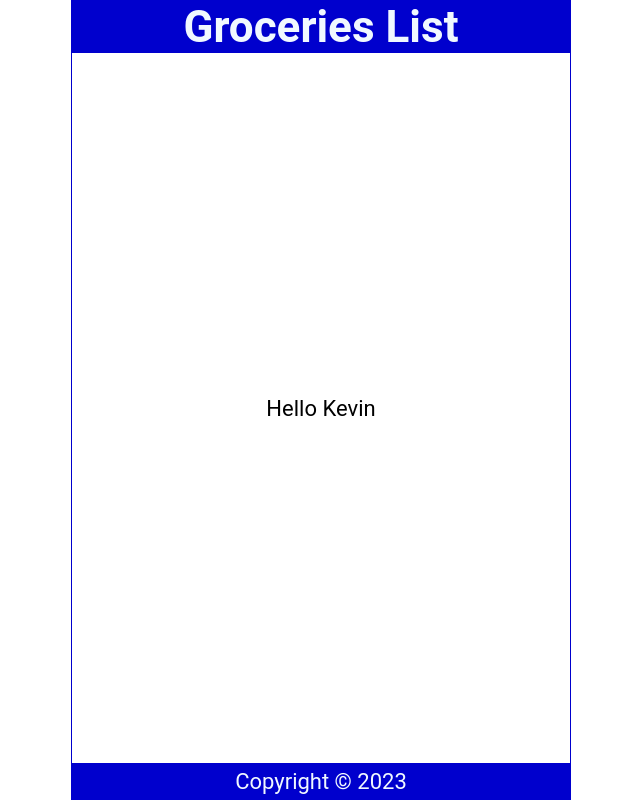
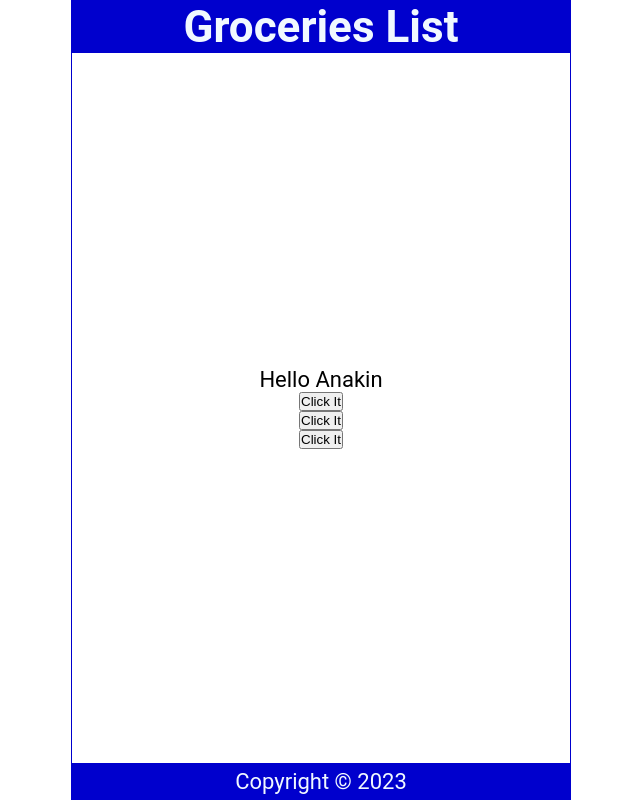
Before and after one commit to ALMendonca96/SPATutorialDaveGray, a React (Create React App) app: page / in a window 1280 px wide. Shown: the whole page, without its empty margins (319-959 px from the left). Built offline with nearby package versions, Linux system fonts and the light colour scheme.

Commit message:
add click events

```diff
--- a/src/Content.js
+++ b/src/Content.js
@@ -2,14 +2,29 @@
 
 const Content = () => {
   const handleNameChange = () => {
-    const names = ["Bob", "Kevin", "Anderson"];
+    const names = ["Obi-Wan", "Anakin", "Asoka"];
     const randomInt = Math.floor(Math.random() * 3);
     return names[randomInt];
   };
 
+  const handleClick = () => {
+    console.log("You clicked it");
+  };
+
+  const handleClick2 = (name) => {
+    console.log(`${name} was clicked`);
+  };
+
+  const handleClick3 = (e) => {
+    console.log(e.target.innerText);
+  };
+
   return (
     <main>
-      <p>Hello {handleNameChange()}</p>
+      <p onDoubleClick={handleClick}>Hello {handleNameChange()}</p>
+      <button onClick={handleClick}>Click It</button>
+      <button onClick={() => handleClick2("Anderson")}>Click It</button>
+      <button onClick={(e) => handleClick3(e)}>Click It</button>
     </main>
   );
 };
```
